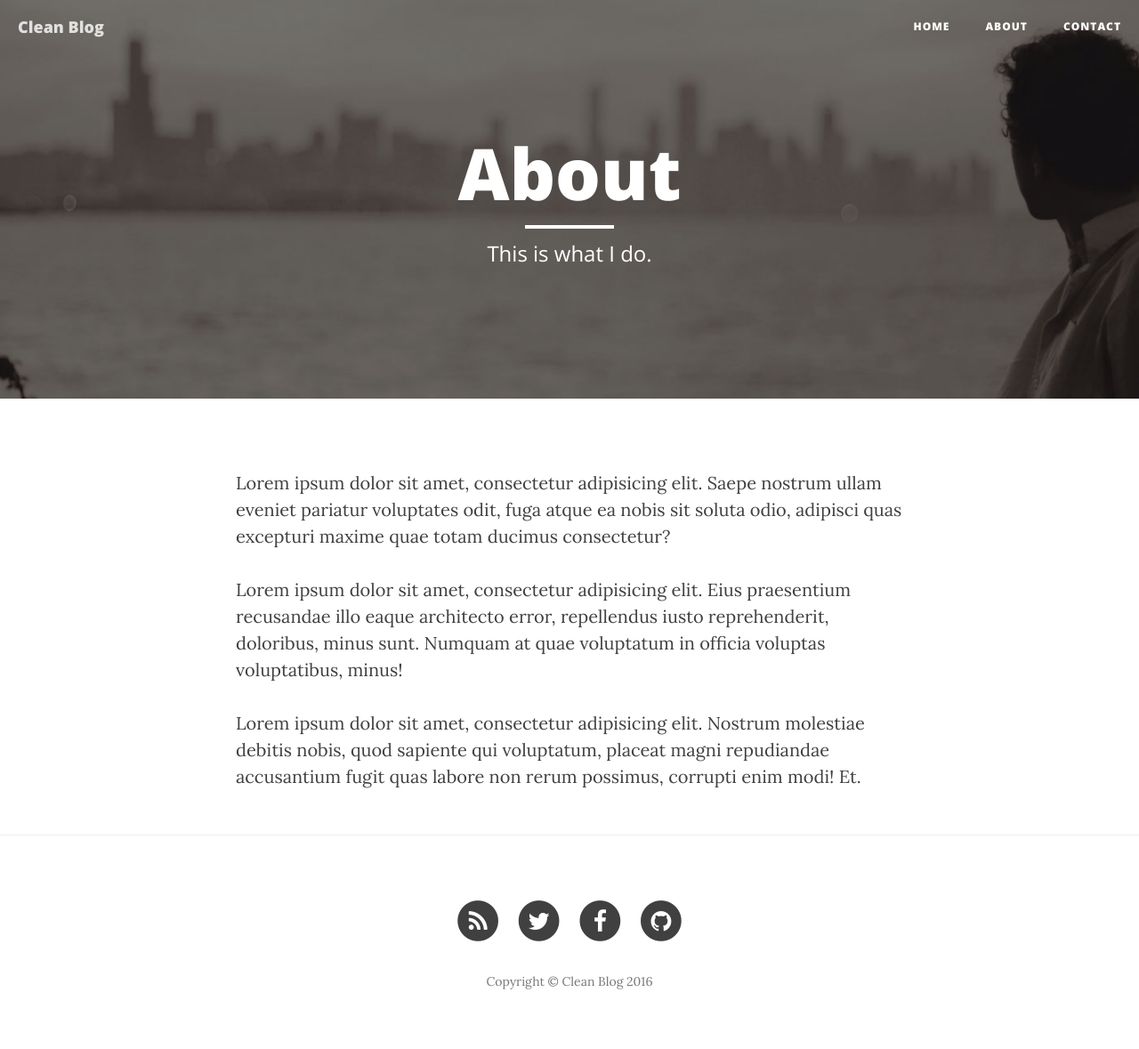
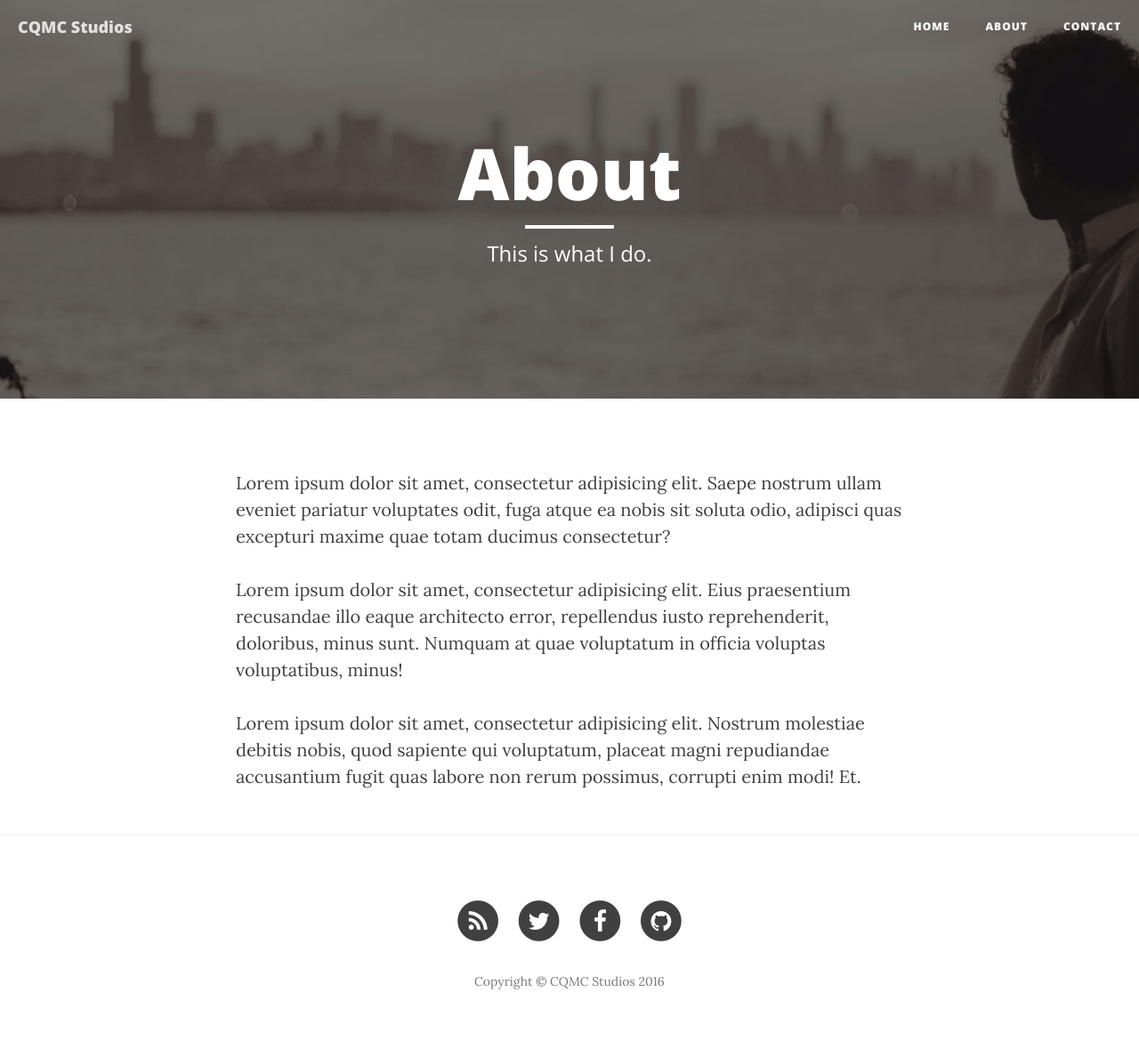
Before and after one commit to ConnorCleve/connorcleve.github.io, a Jekyll site: the page built from about.html, in a window 1280 px wide. Shown: the whole page at 89% size. Built offline with Jekyll 4.4.1, drawn with Linux system fonts in a browser that asks for light colours; nearby versions of some CDN libraries; some of the changed lines change nothing that is shown.

Commit message:
CQMC Studios site update

```diff
--- a/_config.yml
+++ b/_config.yml
@@ -1,13 +1,13 @@
 # Site settings
-title: Clean Blog
+title: CQMC Studios
 header-img: img/home-bg.jpg
-email: your-email@yourdomain.com
-description: "Write your site description here. It will be used as your sites meta description as well!"
+email: connorcleveland@gmail.com
+description: "Video production company based in Houston, Texas."
 baseurl: "/"
-url: "http://yourdomain.com"
-twitter_username: SBootstrap
-github_username:  davidtmiller
-facebook_username:  IronSummitMedia
+url: "http://cqmcstudios.com"
+twitter_username: Connor_Cleve
+github_username:  connorcleve
+facebook_username:  CQMCStudiosq
 
 # Build settings
 markdown: kramdown
```
